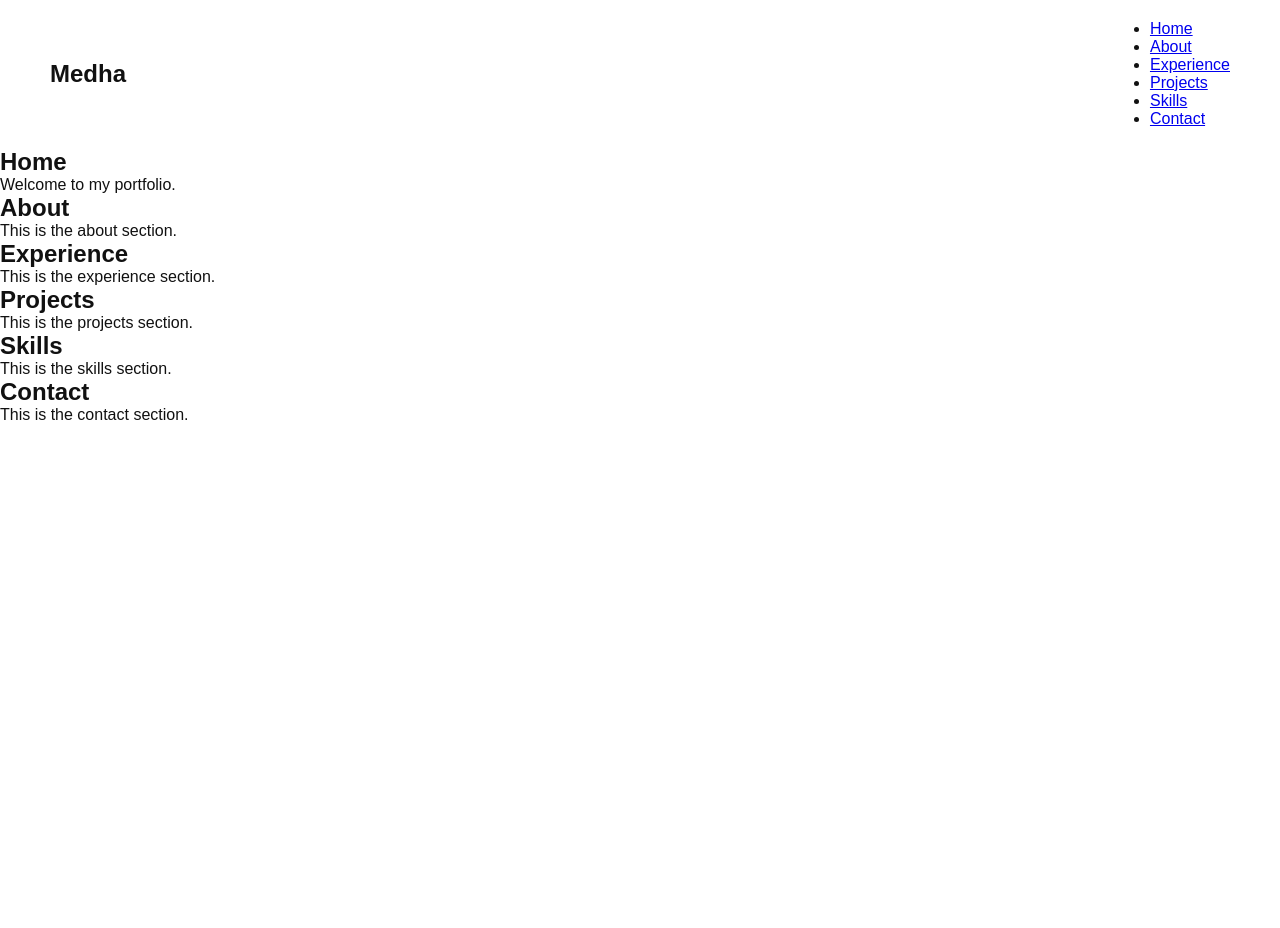
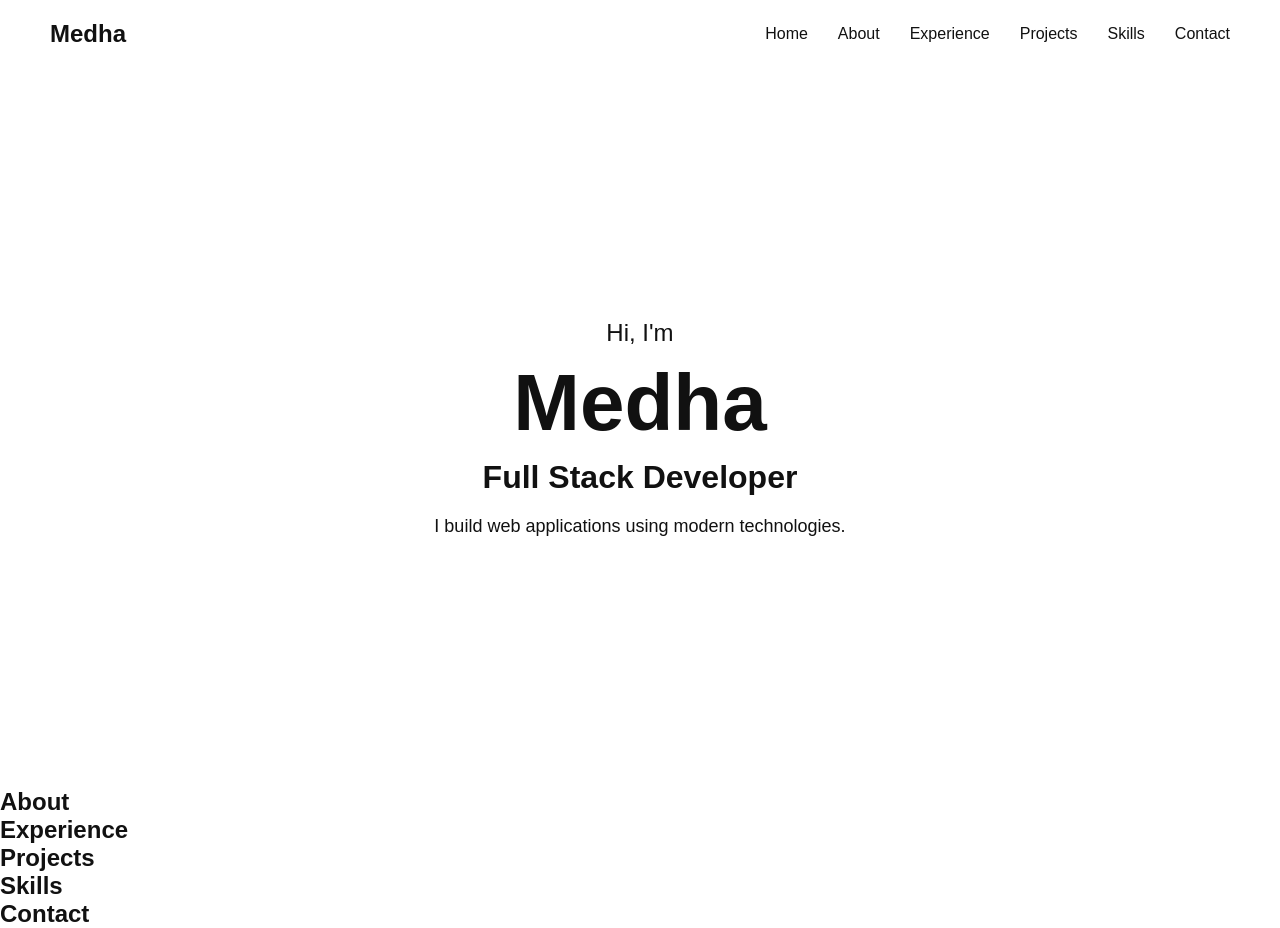
Before and after one commit to medhassii/medha-portfolio, a React (Vite) app: page / in a window 1280 px wide. Before the commit the page ends 800 px from the top, so only its background shows below. Built offline with nearby package versions, Linux system fonts and the light colour scheme.

Commit message:
added intro section

```diff
--- a/src/App.jsx
+++ b/src/App.jsx
@@ -1,38 +1,30 @@
 import Navbar from "./components/Navbar/Navbar";
+import Intro from "./components/Intro/Intro";
 
 function App() {
   return (
     <div>
       <Navbar />
-
-      <section id="home">
-        <h1>Home</h1>
-        <p>Welcome to my portfolio.</p>
-      </section>
+      <Intro />
 
       <section id="about">
         <h1>About</h1>
-        <p>This is the about section.</p>
       </section>
 
       <section id="experience">
         <h1>Experience</h1>
-        <p>This is the experience section.</p>
       </section>
 
       <section id="projects">
         <h1>Projects</h1>
-        <p>This is the projects section.</p>
       </section>
 
       <section id="skills">
         <h1>Skills</h1>
-        <p>This is the skills section.</p>
       </section>
 
       <section id="contact">
         <h1>Contact</h1>
-        <p>This is the contact section.</p>
       </section>
     </div>
   );
--- /dev/null
+++ b/src/components/Intro/Intro.css
@@ -0,0 +1,30 @@
+.intro {
+  min-height: 90vh;
+  display: flex;
+  align-items: center;
+  justify-content: center;
+  text-align: center;
+}
+
+.intro-content {
+  max-width: 800px;
+}
+
+.intro-greeting {
+  font-size: 24px;
+}
+
+.intro h1 {
+  font-size: 80px;
+  margin: 10px 0;
+}
+
+.intro-role {
+  font-size: 32px;
+  font-weight: bold;
+}
+
+.intro-description {
+  font-size: 18px;
+  margin-top: 20px;
+}
--- /dev/null
+++ b/src/components/Intro/Intro.jsx
@@ -0,0 +1,23 @@
+import "./Intro.css";
+
+function Intro() {
+  return (
+    <section id="home" className="intro">
+      <div className="intro-content">
+        <p className="intro-greeting">Hi, I'm</p>
+
+        <h1>Medha</h1>
+
+        <p className="intro-role">
+          Full Stack Developer
+        </p>
+
+        <p className="intro-description">
+          I build web applications using modern technologies.
+        </p>
+      </div>
+    </section>
+  );
+}
+
+export default Intro;
--- a/src/components/Navbar/Navbar.css
+++ b/src/components/Navbar/Navbar.css
@@ -1,9 +1,15 @@
 .navbar {
+  position: sticky;
+  top: 0;
+  z-index: 1000;
+
   display: flex;
   justify-content: space-between;
   align-items: center;
+
   padding: 20px 50px;
   background-color: #ffffff;
+
 }
 
 .navbar-logo {
--- a/src/components/Navbar/Navbar.jsx
+++ b/src/components/Navbar/Navbar.jsx
@@ -13,7 +13,7 @@ const navItems = [
     <nav className="navbar">
       <h2 className="navbar-logo">Medha</h2>
 
-      <ul>
+      <ul className="navbar-links">
         {navItems.map((item) => (
           <li key={item.id}>
             <a href={`#${item.id}`}>{item.name}</a>
```
